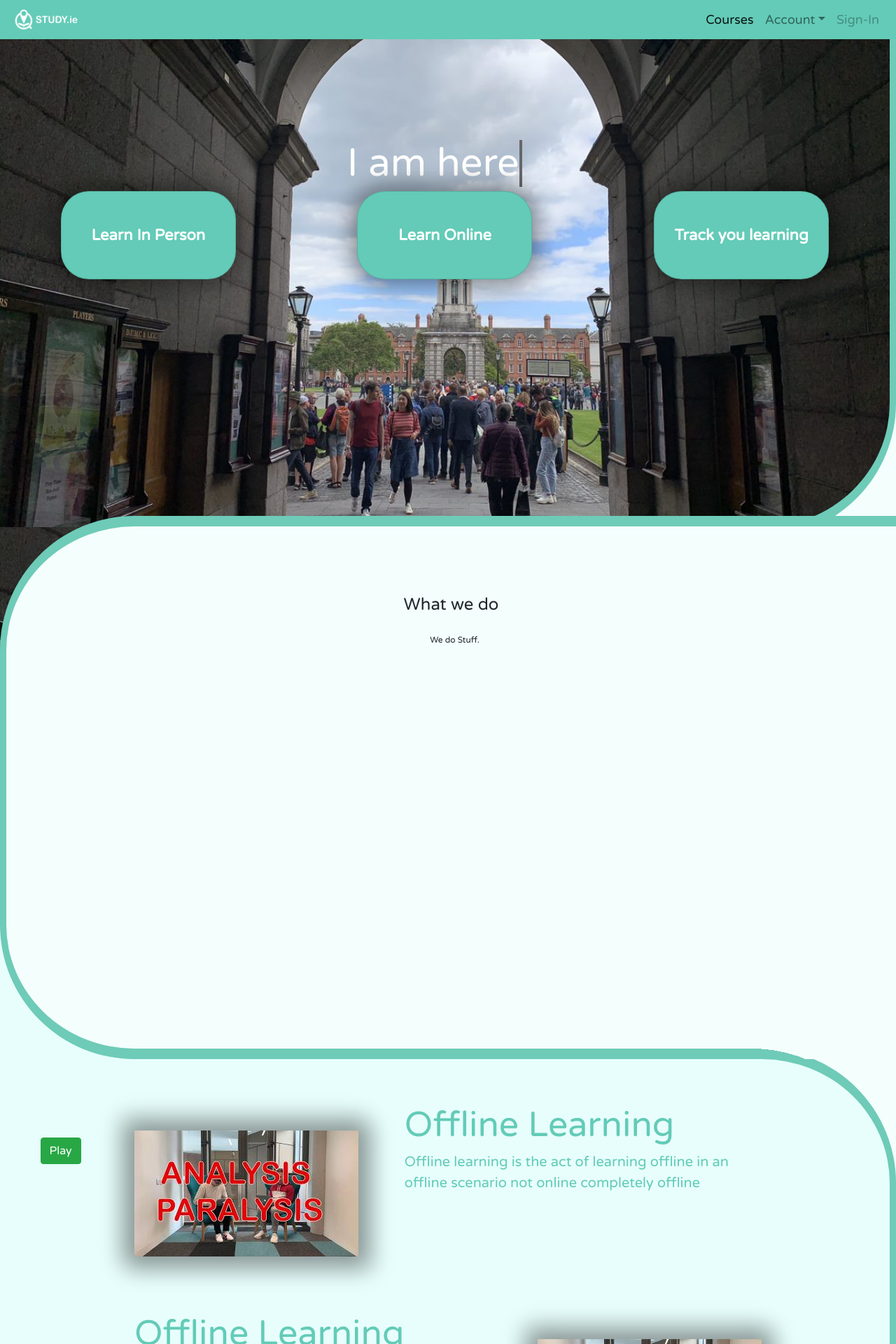
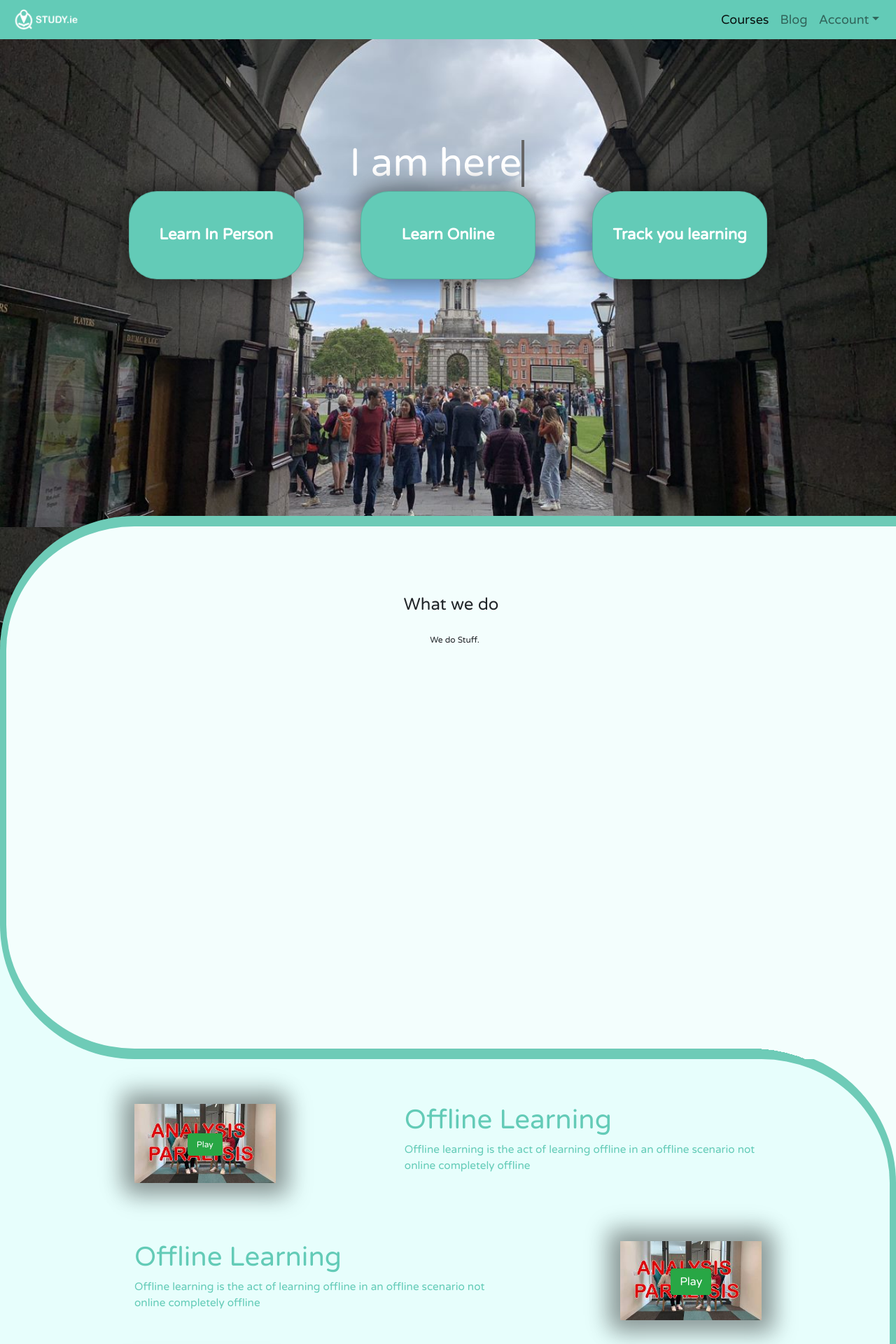
Before and after one commit to SamAtStudy/Study.ie-version-1.0, a PHP site: page / in a window 1280 px wide. Shown: the top 1920 px of the page at 70% size. Run offline with PHP 8.4, Linux system fonts and the light colour scheme.

Commit message:
30/06/19 - Scaling

```diff
--- a/css/studyStylesheet.css
+++ b/css/studyStylesheet.css
@@ -10,12 +10,11 @@ body {
     font-size: 3.5rem;
     color: white;
 }
-#sectionOneBox{
-    border-bottom:solid 15px;
-    border-right: solid 9px;
-    border-right-color: #6ECBB7;
-    border-bottom-color: #6ECBB7;
+
+#typeWriterBox{
+    margin-left:39%
 }
+
 #sectionTwoHeader {
     font-weight: 200;
     font-size: 2em;
@@ -44,7 +43,6 @@ body {
 #sectionThreeBox{
     border-top-right-radius: 15vw;
     background-color: #E7FEFC;
-    height:97vh;
     font-size:12px;
     border-top:solid 15px;
     border-top-color: #6ECBB7;
@@ -52,10 +50,18 @@ body {
     border-right-color: #6ECBB7;
     margin-top: -15px;
     color: #63cbb7;
+    height:89vh;
 }
+#sectionThreeHeaders{
+    font-size:3vw;
+}
+#sectionThreeContent{
+    font-size:1.2vw;
+}
+
 #sectionFourBox{
     background-color:#6ECBB7;
-    height:15vh;font-size:12px;
+    height:17vh;font-size:12px;
     border-top:solid 15px;
     border-top-color: #6ECBB7;
 }
@@ -65,10 +71,16 @@ body {
 }
 .navbar-custom
 {
-    color: #000000;
     background-color: #63cbb7;
     min-height:56px;
     max-height:6vh;
+}
+
+.navbar-collapse {
+    background: #63cbb7;
+    border-bottom-left-radius:25px;
+    text-align: center;
+    margin-left:60vw;
 }
 .parallaxa {
     /* The image used */
@@ -78,7 +90,6 @@ body {
     /*min-height: 880px;*/
     width:100%;
     height:89vh;
-    border-bottom-right-radius: 15vw;
 
     /* Create the parallax scrolling effect */
     background-attachment: fixed;
@@ -87,11 +98,16 @@ body {
     background-size: cover;
 }
 .cards-list {
-    width: 100%;
+    width: 80%;
     display: flex;
     justify-content: space-around;
     flex-wrap: wrap;
     margin-top:20vh;
+    margin-left:10vw;
+}
+
+.dropdown-item{
+    text-align:center;
 }
 
 .card {
@@ -136,7 +152,7 @@ body {
     font-weight: bold;
     font-size: 30px;
     margin-top: -80px;
-    height: 40px;
+    height: 10vh;
 }
 
 .card:hover{
@@ -150,13 +166,6 @@ body {
     color: white;
 }
 
-
-@media all and (max-width: 500px) {
-    .card-list {
-        /* On small screens, we are no longer using row direction but column */
-        flex-direction: column;
-    }
-}
 .button-center {
     position: absolute;
     right: 50px;
@@ -186,19 +195,21 @@ body {
     opacity:1;
 }
 .button1{
-    position: relative;
-    top: 6vh;
-    left: -10.5vw;
-}
-.button2{
-    position: relative;
-    top:6vh;
-    right: -18vw;
+    position: absolute;
+    top:50%;
+    left:50%;
+    transform: translate(-50%,-50%);
 }
 
+.button2{
+    position: absolute;
+    top:50%;
+    left:50%;
+    transform: translate(-50%,-50%);
+}
 
 #socialLinkBox{
-    height:5vh;
+    height:6vh;
     margin:auto;
     width:270px;
 }
@@ -206,3 +217,43 @@ body {
 .btn-primary:hover, .btn-primary:active, .btn-primary:visited {
     background-color: #b4e4da !important;
 }
+
+@media screen and (min-width: 992px) {
+    .navbar-expand-lg .navbar-nav .dropdown-menu {
+        margin-left: -77px;
+    }
+}
+
+@media screen and (max-width: 992px) {
+    .navbar-collapse {
+        margin-right:-1.75vw;
+    }
+}
+
+@media screen and (max-width: 850px) {
+    #typeWriter {
+        font-size: 2.5rem;
+        top:20vh;
+    }
+
+    #typeWriterBox{
+        margin-left:32vw;
+    }
+
+    .cards-list{
+        /* On small screens, we are no longer using row direction but column */
+        flex-direction: column;
+
+        margin-top:2vh;
+    }
+
+    .card{
+        margin:10px auto;
+        width:225px;
+        height:100px;
+    }
+
+    .img-fluid{
+        max-width: 22vw;
+    }
+}
--- a/index.html
+++ b/index.html
@@ -4,7 +4,7 @@
     <!-- Required meta tags -->
     <meta charset="utf-8">
     <meta name="viewport" content="width=device-width, initial-scale=1, shrink-to-fit=no">
-    <!-- <meta http-equiv="refresh" content="5" /> -->
+     <!--- <meta http-equiv="refresh" content="5" /> -->
 
     <!-- Bootstrap CSS -->
     <link rel="stylesheet" href="https://stackpath.bootstrapcdn.com/bootstrap/4.3.1/css/bootstrap.min.css" integrity="sha384-ggOyR0iXCbMQv3Xipma34MD+dH/1fQ784/j6cY/iJTQUOhcWr7x9JvoRxT2MZw1T" crossorigin="anonymous">
@@ -30,6 +30,9 @@
             <li class="nav-item active">
                 <a class="nav-link" href="#">Courses<span class="sr-only">(current)</span></a>
             </li>
+            <li class="nav-item">
+                <a class="nav-link" href="#" aria-disabled="true">Blog</a>
+            </li>
             <li class="nav-item dropdown">
                 <a class="nav-link dropdown-toggle" href="#" id="navbarDropdown" role="button" data-toggle="dropdown" aria-haspopup="true" aria-expanded="false">Account</a>
                 <div class="dropdown-menu" aria-labelledby="navbarDropdown">
@@ -37,9 +40,6 @@
                     <div class="dropdown-divider"></div>
                     <a class="dropdown-item" href="#">Create an account</a>
                 </div>
-            </li>
-            <li class="nav-item">
-                <a class="nav-link disabled" href="#" tabindex="-1" aria-disabled="true">Sign-In</a>
             </li>
         </ul>
     </div>
@@ -50,7 +50,7 @@
 
     <!-- TypeWriter-->
     <!--https://codepen.io/CheeseTurtle/pen/jzdgI-->
-    <div style="margin-left:39%">
+    <div id="typeWriterBox">
     <h1 id="typeWriter" align="justify">
         <span
           class="txt-rotate"
@@ -63,7 +63,7 @@
    <br style="line-height: 24vh;">
 
     <!-- Buttons -->
-    <div class="cards-list">
+    <div class="cards-list container-fluid">
         <div class="card 1">
             <div class="card_image"></div>
             <div class="button-center"></div>
@@ -123,17 +123,19 @@
 
         <!-- ROW 1 -->
         <div class="row" style="margin-bottom: 10vh;">
-            <div class="col-5">
+            <div class="col-3">
                 <!-- Button trigger modal -->
-                <submit type="image" class="btn button1 btn-success video-btn" data-toggle="modal" data-src="https://www.youtube.com/embed/8GGAcc9Q744" data-target="#myModal">
+                <submit type="image" class="btn button1 btn-success video-btn" style="font-size:60%;" data-toggle="modal" data-src="https://www.youtube.com/embed/8GGAcc9Q744" data-target="#myModal">
                     Play
                 </submit>
-                <img src="img/Vid.jpg" align="left" style="box-shadow: 5px 5px 30px 15px rgba(0,0,0,0.25), -5px -5px 30px 15px rgba(0,0,0,0.22);">
+                <img src="img/Vid.jpg" class="img-fluid" align="left" style="box-shadow: 5px 5px 30px 15px rgba(0,0,0,0.25), -5px -5px 30px 15px rgba(0,0,0,0.22);">
+            </div>
+            <div class="col-2">
             </div>
             <div class="col-7">
                 <!-- Side Blurb -->
-                <h1 style="font-size: 50px;">Offline Learning</h1>
-                <p>
+                <h1 id="sectionThreeHeaders">Offline Learning</h1>
+                <p id="sectionThreeContent">
                     Offline learning is the act of learning offline in an offline scenario not online completely offline
                 </p>
             </div>
@@ -159,17 +161,19 @@
         <div class="row" style="margin-bottom: 10vh ;">
             <div class="col-7">
                 <!-- Side Blurb -->
-                <h1 style="font-size: 50px;">Offline Learning</h1>
-                <p>
+                <h1 id="sectionThreeHeaders">Offline Learning</h1>
+                <p id="sectionThreeContent">
                     Offline learning is the act of learning offline in an offline scenario not online completely offline
                 </p>
             </div>
-            <div class="col-5">
+            <div class="col-2">
+            </div>
+            <div class="col-3">
                 <!-- Button trigger modal -->
                 <submit type="image" class="btn button2 btn-success video-btn" data-toggle="modal" data-src="https://www.youtube.com/embed/8GGAcc9Q744" data-target="#myModal">
                     Play
                 </submit>
-                <img src="img/Vid.jpg" align="right" style="box-shadow: 5px 5px 30px 15px rgba(0,0,0,0.25), -5px -5px 30px 15px rgba(0,0,0,0.22);">
+                <img src="img/Vid.jpg" class="img-fluid" align="right" style="box-shadow: 5px 5px 30px 15px rgba(0,0,0,0.25), -5px -5px 30px 15px rgba(0,0,0,0.22);">
             </div>
 
             <!-- Modal 2-->
@@ -192,17 +196,19 @@
 
         <!-- ROW 3 -->
         <div class="row">
-            <div class="col-5">
-                <!-- Button trigger modal -->
-                <submit type="image" class="btn button1 btn-success video-btn" data-toggle="modal" data-src="https://www.youtube.com/embed/8GGAcc9Q744" data-target="#myModal">
-                    Play
-                </submit>
-                <img src="img/Vid.jpg" align="left" style="box-shadow: 5px 5px 30px 15px rgba(0,0,0,0.25), -5px -5px 30px 15px rgba(0,0,0,0.22);">
+            <div class="col-3">
+                    <!-- Button trigger modal -->
+                    <submit type="image" class="btn button1 btn-success video-btn" data-toggle="modal" data-src="https://www.youtube.com/embed/8GGAcc9Q744" data-target="#myModal">
+                        Play
+                    </submit>
+                <img src="img/Vid.jpg" class="img-fluid" align="left" style="box-shadow: 5px 5px 30px 15px rgba(0,0,0,0.25), -5px -5px 30px 15px rgba(0,0,0,0.22);">
+            </div>
+            <div class="col-2">
             </div>
             <div class="col-7">
                 <!-- Side Blurb -->
-                <h1 style="font-size: 50px;">Offline Learning</h1>
-                <p>
+                <h1 id="sectionThreeHeaders">Offline Learning</h1>
+                <p id="sectionThreeContent">
                     Offline learning is the act of learning offline in an offline scenario not online completely offline
                 </p>
             </div>
@@ -249,4 +255,38 @@
 
 
 </body>
+
+<!--<div>
+    <div style="background-color:#f3fefd; float:right;height: 0.05vh; width:9.4vw; margin-top: -15px; z-index: 10; position: relative;"></div>
+    <div style="background-color:#f3fefd; float:right;height: 0.1vh; width:9.35vw; margin-top: -15px; z-index: 10; position: relative;"></div>
+    <div style="background-color:#f3fefd; float:right;height: 0.15vh; width:9.3vw; margin-top: -15px; z-index: 10; position: relative;"></div>
+    <div style="background-color:#f3fefd; float:right;height: 0.20vh; width:9.25vw; margin-top: -15px; z-index: 10; position: relative;"></div>
+    <div style="background-color:#f3fefd; float:right;height: 0.25vh; width:9.2vw; margin-top: -15px; z-index: 10; position: relative;"></div>
+    <div style="background-color:#f3fefd; float:right;height: 0.30vh; width:9.15vw; margin-top: -15px; z-index: 10; position: relative;"></div>
+    <div style="background-color:#f3fefd; float:right;height: 0.35vh; width:9.1vw; margin-top: -15px; z-index: 10; position: relative;"></div>
+    <div style="background-color:#f3fefd; float:right;height: 0.40vh; width:9.05vw; margin-top: -15px; z-index: 10; position: relative;"></div>
+    <div style="background-color:#f3fefd; float:right;height: 0.45vh; width:9vw; margin-top: -15px; z-index: 10; position: relative;"></div>
+    <div style="background-color:#f3fefd; float:right;height: 0.50vh; width:8.95vw; margin-top: -15px; z-index: 10; position: relative;"></div>
+    <div style="background-color:#f3fefd; float:right;height: 0.55vh; width:8.9vw; margin-top: -15px; z-index: 10; position: relative;"></div>
+    <div style="background-color:#f3fefd; float:right;height: 0.60vh; width:8.85vw; margin-top: -15px; z-index: 10; position: relative;"></div>
+    <div style="background-color:#f3fefd; float:right;height: 0.65vh; width:8.8vw; margin-top: -15px; z-index: 10; position: relative;"></div>
+    <div style="background-color:#f3fefd; float:right;height: 0.70vh; width:8.75vw; margin-top: -15px; z-index: 10; position: relative;"></div>
+    <div style="background-color:#f3fefd; float:right;height: 0.75vh; width:8.7vw; margin-top: -15px; z-index: 10; position: relative;"></div>
+    <div style="background-color:#f3fefd; float:right;height: 0.80vh; width:8.65vw; margin-top: -15px; z-index: 10; position: relative;"></div>
+    <div style="background-color:#f3fefd; float:right;height: 0.85vh; width:8.6vw; margin-top: -15px; z-index: 10; position: relative;"></div>
+    <div style="background-color:#f3fefd; float:right;height: 0.90vh; width:8.55vw; margin-top: -15px; z-index: 10; position: relative;"></div>
+    <div style="background-color:#f3fefd; float:right;height: 0.95vh; width:8.5vw; margin-top: -15px; z-index: 10; position: relative;"></div>
+    <div style="background-color:#f3fefd; float:right;height: 1vh; width:8.45vw; margin-top: -15px; z-index: 10; position: relative;"></div>
+    <div style="background-color:#f3fefd; float:right;height: 1.05vh; width:8.4vw; margin-top: -15px; z-index: 10; position: relative;"></div>
+    <div style="background-color:#f3fefd; float:right;height: 1.10vh; width:8.35vw; margin-top: -15px; z-index: 10; position: relative;"></div>
+    <div style="background-color:#f3fefd; float:right;height: 1.15vh; width:8.3vw; margin-top: -15px; z-index: 10; position: relative;"></div>
+    <div style="background-color:#f3fefd; float:right;height: 1.20vh; width:8.25vw; margin-top: -15px; z-index: 10; position: relative;"></div>
+    <div style="background-color:#f3fefd; float:right;height: 1.25vh; width:8.2vw; margin-top: -15px; z-index: 10; position: relative;"></div>
+    <div style="background-color:#f3fefd; float:right;height: 1.30vh; width:8.15vw; margin-top: -15px; z-index: 10; position: relative;"></div>
+    <div style="background-color:#f3fefd; float:right;height: 1.35vh; width:8.1vw; margin-top: -15px; z-index: 10; position: relative;"></div>
+    <div style="background-color:#f3fefd; float:right;height: 1.40vh; width:8.05vw; margin-top: -15px; z-index: 10; position: relative;"></div>
+    <div style="background-color:#f3fefd; float:right;height: 1.45vh; width:8vw; margin-top: -15px; z-index: 10; position: relative;"></div>
+    <div style="background-color:#f3fefd; float:right;height: 1.50vh; width:7.95vw; margin-top: -15px; z-index: 10; position: relative;"></div>
+    <div style="background-color:#f3fefd; float:right;height: 1.55vh; width:7.9vw; margin-top: -15px; z-index: 10; position: relative;"></div>
+</div> -->
 </html>
```
